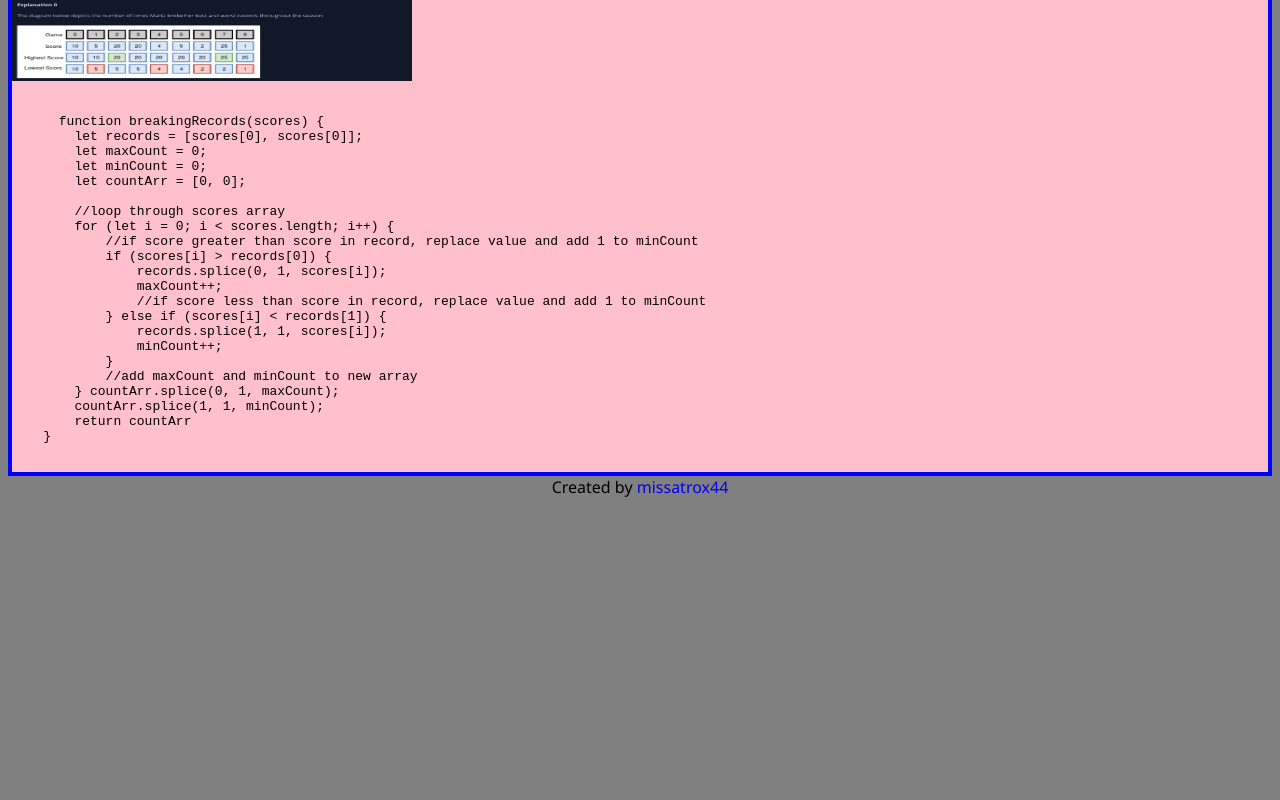
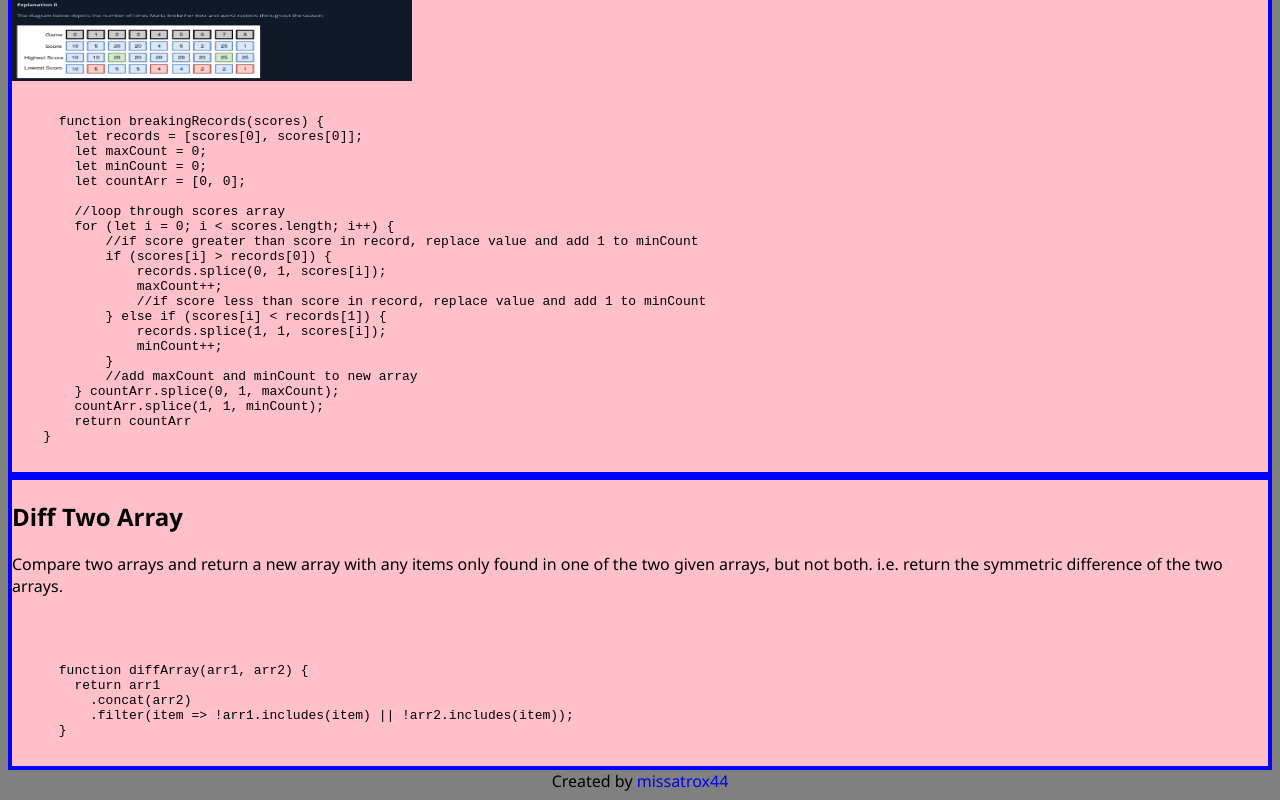
Before and after one commit to missatrox44/algo-practice-problems, a plain HTML site: page index.html in a window 1280 px wide. Shown: the part 5595-6395 px from the top of the page. Before the commit the page ends 6101 px from the top, so only its background shows below. Drawn offline with Linux system fonts and the light colour scheme.

Commit message:
Easy Diff Two Arrays problem

```diff
--- a/index.html
+++ b/index.html
@@ -219,6 +219,22 @@
       </code></pre>
   </div>
 
+
+  <div class="problem-box">
+    <h2>Diff Two Array</h2>
+   <p>Compare two arrays and return a new array with any items only found in one of the two given arrays, but not both. i.e. return the symmetric difference of the two arrays.</p>
+    <br>
+    <pre><code>
+      function diffArray(arr1, arr2) {
+        return arr1
+          .concat(arr2)
+          .filter(item => !arr1.includes(item) || !arr2.includes(item));
+      }
+    </code></pre>
+  </div>
+
+
+
   <footer>
     Created by <a class="custom-link" href="https://github.com/missatrox44">missatrox44</a>
   </footer>
```
